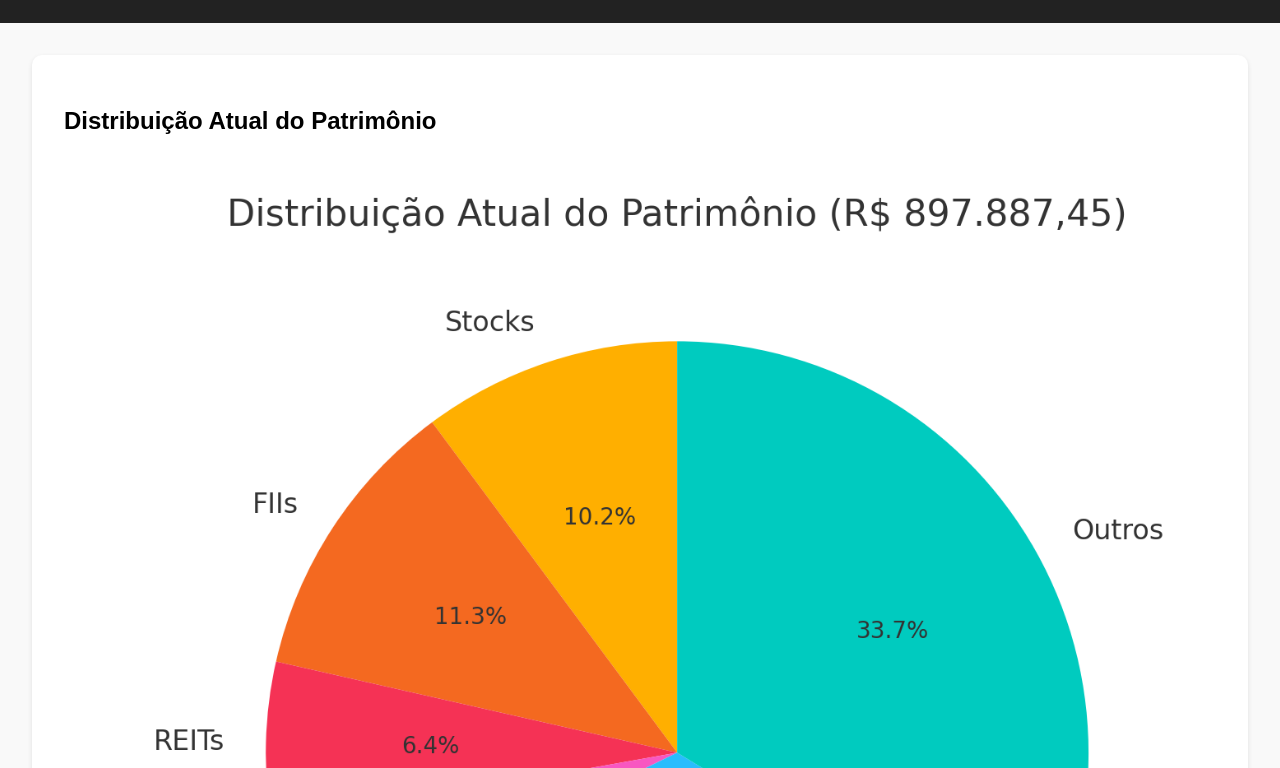
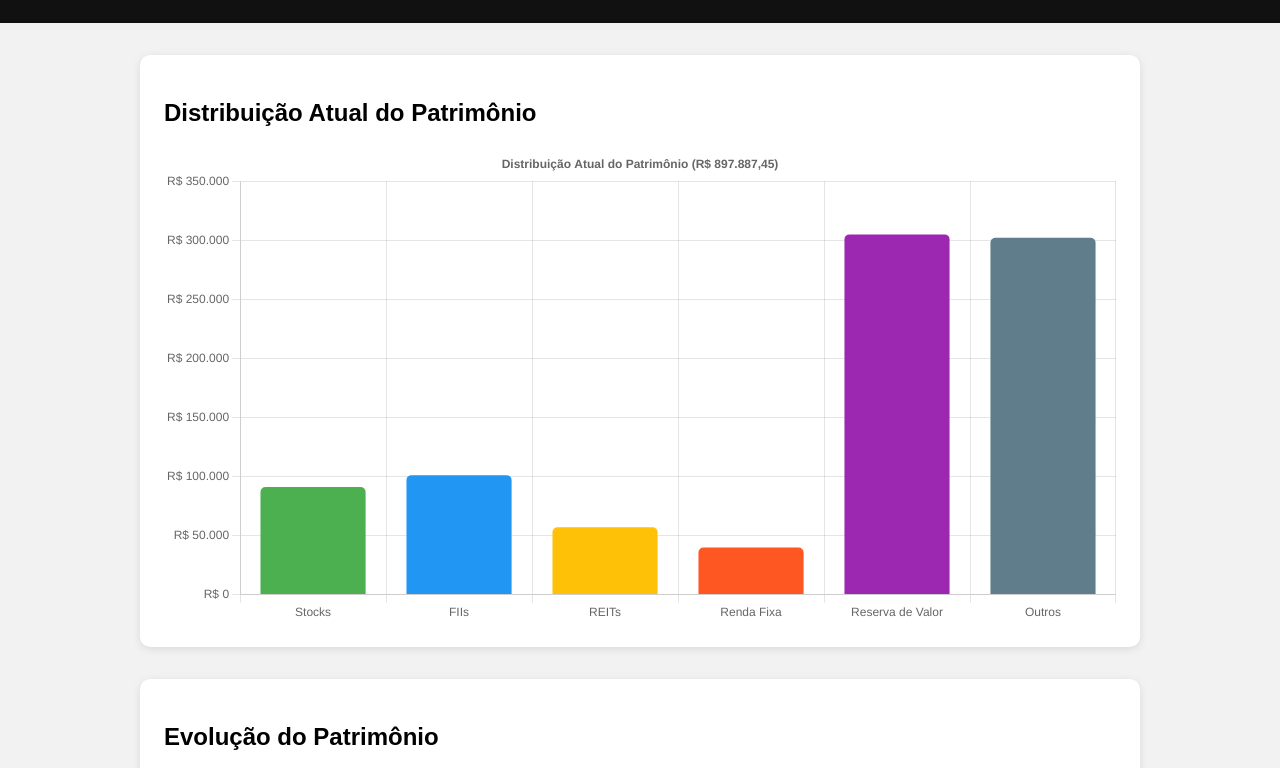
Before and after one commit to puravida31/alertas-tech, a plain HTML site: page index.html in a window 1280 px wide. Shown: the part 90-858 px from the top of the page. Drawn offline with nearby package versions, Linux system fonts and the light colour scheme.

Commit message:
Add files via upload

```diff
--- a/index.html
+++ b/index.html
@@ -1,44 +1,112 @@
-
 <!DOCTYPE html>
 <html lang="pt">
 <head>
   <meta charset="UTF-8">
-  <title>Dashboard Financeiro - v2</title>
-  <meta name="viewport" content="width=device-width, initial-scale=1.0">
+  <title>Dashboard Dinâmico - Versão 4.0</title>
+  <script src="https://cdn.jsdelivr.net/npm/chart.js"></script>
   <style>
-    body { font-family: Arial, sans-serif; margin: 0; background: #f9f9f9; }
-    header { background: #222; color: white; padding: 1rem; text-align: center; }
-    main { padding: 2rem; }
-    .panel { background: white; padding: 2rem; border-radius: 10px; box-shadow: 0 2px 5px rgba(0,0,0,0.1); margin-bottom: 2rem; }
-    .grid { display: grid; grid-template-columns: repeat(auto-fit, minmax(280px, 1fr)); gap: 1rem; }
-    img { max-width: 100%; height: auto; border-radius: 10px; }
+    body { font-family: sans-serif; margin: 0; background: #f2f2f2; }
+    header { background: #111; color: white; padding: 1rem; text-align: center; }
+    .container { padding: 2rem; max-width: 1000px; margin: auto; }
+    .panel { background: white; padding: 1.5rem; margin-bottom: 2rem; border-radius: 10px; box-shadow: 0 2px 8px rgba(0,0,0,0.1); }
+    canvas { max-width: 100%; }
   </style>
 </head>
 <body>
   <header>
-    <h1>📊 Dashboard da Liberdade Financeira – Versão 2.0</h1>
+    <h1>📊 Dashboard Dinâmico da Liberdade Financeira – v4.0</h1>
   </header>
-  <main>
+
+  <div class="container">
     <div class="panel">
       <h2>Distribuição Atual do Patrimônio</h2>
-      <img src="grafico_patrimonio_pizza.png" alt="Distribuição Patrimonial">
-      <p><strong>Total:</strong> R$ 897.887,45</p>
+      <canvas id="patrimonioChart"></canvas>
+    </div>
+
+    <div class="panel">
+      <h2>Evolução do Patrimônio</h2>
+      <canvas id="evolucaoChart"></canvas>
     </div>
 
     <div class="panel">
       <h2>Metas Financeiras</h2>
       <ul>
-        <li>🏁 R$ 10.000/mês para você</li>
+        <li>💰 R$ 10.000/mês para você</li>
         <li>🏠 R$ 2.000/mês para sua mãe</li>
-        <li>💰 Investimento dedicado para mãe: R$ 150.000</li>
+        <li>📦 Investimento dedicado: R$ 150.000</li>
         <li>📈 Aporte mensal atual: R$ 3.000</li>
       </ul>
     </div>
+  </div>
 
-    <div class="panel">
-      <h2>Próximas Etapas</h2>
-      <p>✔️ Gráficos de evolução<br>✔️ Tabelas detalhadas por classe<br>✔️ Simulador de independência financeira<br>✔️ Exportação em PDF</p>
-    </div>
-  </main>
+  <script>
+    // Gráfico de barras (alocação atual)
+    const ctx1 = document.getElementById('patrimonioChart');
+    new Chart(ctx1, {
+      type: 'bar',
+      data: {
+        labels: ['Stocks', 'FIIs', 'REITs', 'Renda Fixa', 'Reserva de Valor', 'Outros'],
+        datasets: [{
+          label: 'Distribuição Patrimonial (R$)',
+          data: [91055.48, 101199.21, 56973.20, 39824.39, 305119.54, 302337.93],
+          backgroundColor: [
+            '#4CAF50','#2196F3','#FFC107','#FF5722','#9C27B0','#607D8B'
+          ],
+          borderRadius: 5
+        }]
+      },
+      options: {
+        responsive: true,
+        plugins: {
+          legend: { display: false },
+          title: { display: true, text: 'Distribuição Atual do Patrimônio (R$ 897.887,45)' }
+        },
+        scales: {
+          y: {
+            beginAtZero: true,
+            ticks: {
+              callback: function(value) {
+                return 'R$ ' + value.toLocaleString('pt-BR');
+              }
+            }
+          }
+        }
+      }
+    });
+
+    // Gráfico de linha (evolução do patrimônio ao longo dos meses)
+    const ctx2 = document.getElementById('evolucaoChart');
+    new Chart(ctx2, {
+      type: 'line',
+      data: {
+        labels: ['Jan', 'Fev', 'Mar', 'Abr', 'Mai', 'Jun'],
+        datasets: [{
+          label: 'Evolução do Patrimônio (R$)',
+          data: [750000, 780000, 800000, 840000, 870000, 897887],
+          fill: true,
+          borderColor: '#2196F3',
+          backgroundColor: 'rgba(33, 150, 243, 0.1)',
+          tension: 0.3
+        }]
+      },
+      options: {
+        responsive: true,
+        plugins: {
+          legend: { position: 'top' },
+          title: { display: true, text: 'Crescimento Patrimonial (últimos 6 meses)' }
+        },
+        scales: {
+          y: {
+            beginAtZero: false,
+            ticks: {
+              callback: function(value) {
+                return 'R$ ' + value.toLocaleString('pt-BR');
+              }
+            }
+          }
+        }
+      }
+    });
+  </script>
 </body>
 </html>
```
